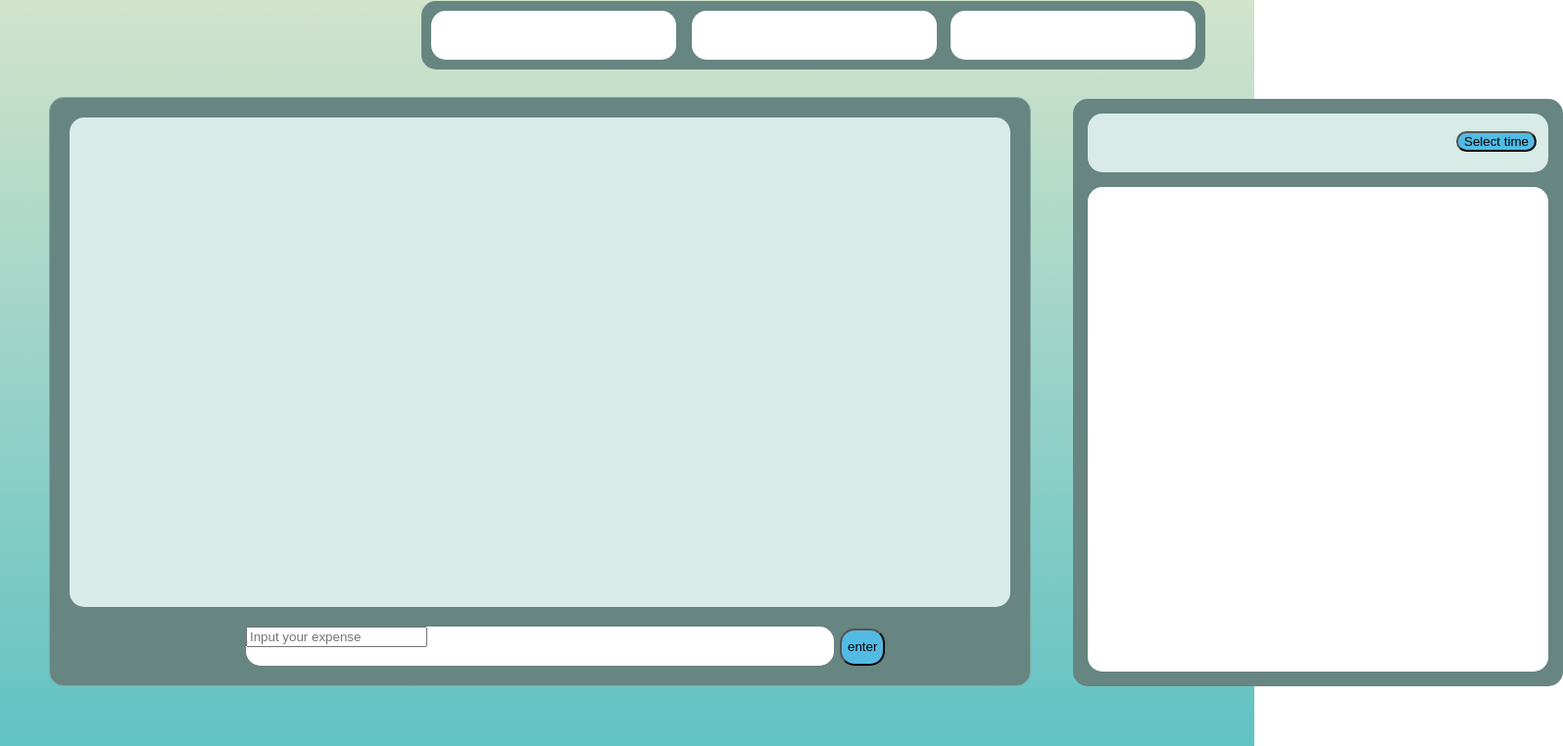
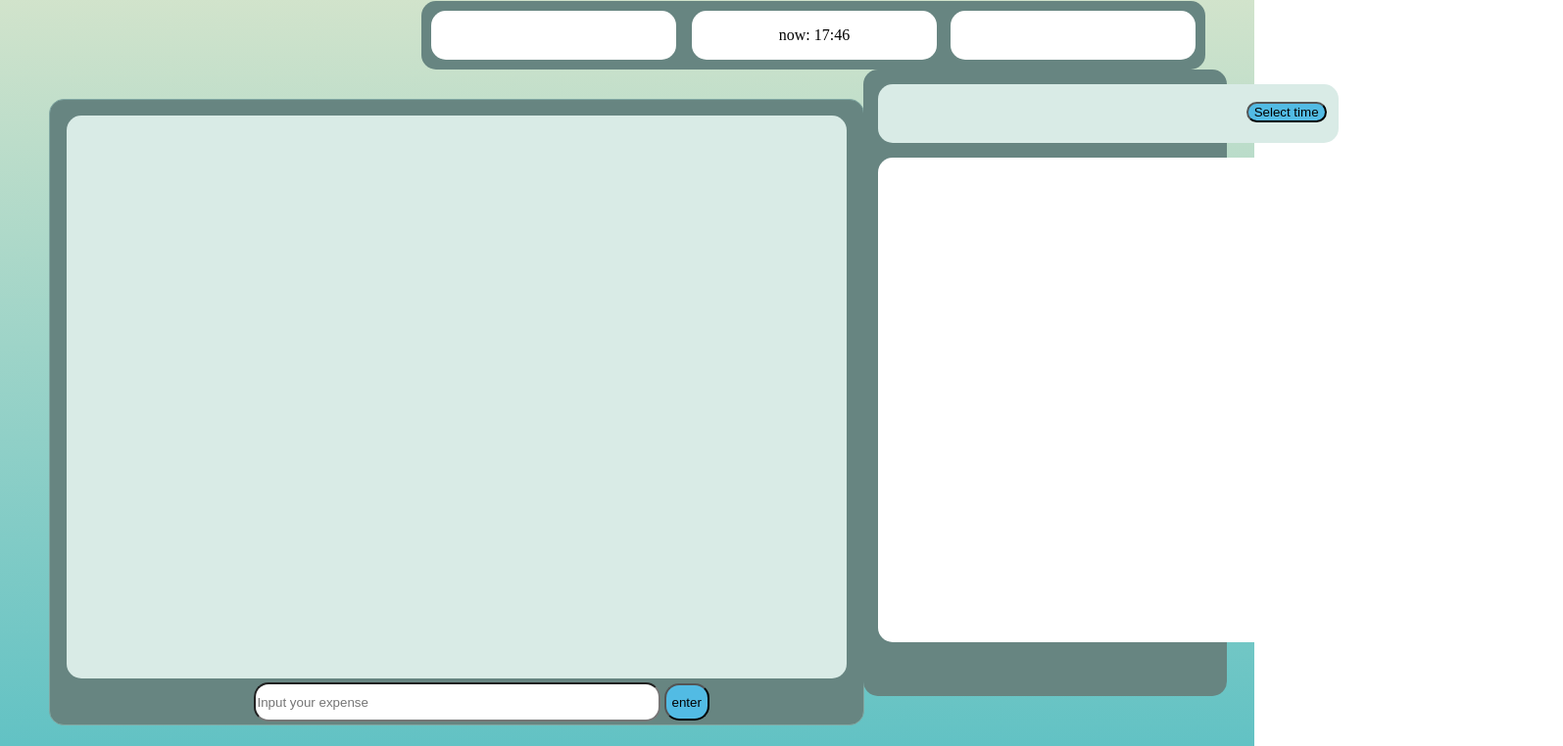
Before and after one commit to joaoezx/Mentoria-Assistente-Financeiro, a website built with Vite: page index.html in a window 1280 px wide. Shown: the part 59-821 px from the top of the page at 98% size, 1595 px wide, since content can reach past the window. Built offline with nearby package versions, Linux system fonts and the light colour scheme.

Commit message:
Task Statics e Renderizar os textos no container principal (ainda tem ajustes de CSS e posição para ajustar, mas ele já renderiza no container)

```diff
--- /dev/null
+++ b/css/calendar.css
@@ -0,0 +1,37 @@
+.tempo {
+    height: 80%;
+    width: 29%;
+    background-color: #678581;
+    border-radius: 15px;
+    position: absolute;
+    top: 16.25vh;
+    left: 68.8vw;
+
+
+}
+
+.period {
+    height: 60px;
+    width: 470px;
+    background-color: rgb(217, 235, 230);
+    margin: 15px;
+    border-radius: 15px;
+
+
+}
+
+.selectTime {
+    position: relative;
+    left: 80%;
+    top: 30%;
+    border-radius: 15px;
+    background-color: #52bbe4;
+}
+
+.extract {
+    height: 495px;
+    width: 470px;
+    border-radius: 15px;
+    margin: 15px;
+    background-color: rgb(255, 255, 255);
+}
--- /dev/null
+++ b/css/inputAndOutput.css
@@ -0,0 +1,73 @@
+
+.inputAndOutput {
+    height: 80%;
+    width: 65%;
+    position: relative;
+    background-color: #678581;
+    border: 1px solid #81a8a3 ;
+    border-radius: 15px;
+    box-shadow: black;
+    top: 10%;
+    left: 50px ;
+    box-sizing: border-box ;
+}
+
+
+.textOutput {
+    height: 90%;
+    width: calc(100% - 4%);
+    position: relative;
+    background-color: rgb(217, 235, 230);
+    overflow-y: auto;
+    overflow-x: hidden;
+    border-radius: 15px;
+    margin: 2%;
+    box-sizing: border-box ;
+
+}
+
+.inputText {
+    height: 40px;
+    width: 50%;
+    position: relative;
+    background-color: rgb(255, 255, 255);
+    margin-left: 25%;
+    bottom: 1.5vh;
+    border-radius: 15px;
+    box-sizing: border-box ;
+
+}
+
+.enterButton {
+    background-color: #52bbe4;
+    border-radius: 15px;
+    height: 38px;
+    position: relative;
+    left:0px ;
+    bottom: 1.5vh;
+    box-sizing: border-box ;
+
+
+
+}
+
+
+.boxOutput {
+    position: relative;
+    background-color: #62c2c4;
+    height: 80px;
+    width: 500px;
+    border-radius: 15px;
+    display: flex;
+    left: 22%;
+    margin: 5%;
+
+
+}
+
+.listExpenses {
+    position: relative;
+    display: block;
+
+
+}
--- /dev/null
+++ b/css/main.css
@@ -0,0 +1,9 @@
+body {
+    margin: 0%;
+    background: linear-gradient(#dae6cc, #62c2c4) no-repeat;
+    display: block;
+    overflow-y: auto;
+    overflow-x: hidden;
+    height: 100vh;
+    width: 100vw;
+}
--- /dev/null
+++ b/css/statics.css
@@ -0,0 +1,51 @@
+.bankBalanceInformations {
+    height: 70px;
+    width: 800px;
+    border-radius: 15px;
+    background-color: #678581;
+    position: absolute;
+    top:60px;
+    right:50px;
+
+
+}
+
+.counter {
+    height: 50px;
+    width: 250px;
+    border-radius: 15px;
+    position: absolute;
+    background-color: rgb(255, 255, 255);
+    margin: 10px;
+    top: 0px;
+
+}
+
+.future {
+    position: absolute;
+    height: 50px;
+    width: 250px;
+    border-radius: 15px;
+    background-color: rgb(255, 255, 255);
+    margin: 10px;
+    top: 0px;
+    left: 266px;
+
+}
+
+.lastInput {
+    position: absolute;
+    height: 50px;
+    width: 250px;
+    border-radius: 15px;
+    background-color: rgb(255, 255, 255);
+    margin: 10px;
+    top: 0px;
+    left: 530px;
+
+}
+
+.bankBalanceInformationsP {
+
+    justify-self: center;
+}
--- a/css/style.css
+++ /dev/null
@@ -1,132 +0,0 @@
-body {
-    margin: 0%;
-    background: linear-gradient(#dae6cc, #62c2c4) no-repeat;
-    display: block;
-    overflow: hidden;
-    height: 100vh;
-    width: 100vw;
-}
-
-.inputAndOutput {
-    height: 600px;
-    width: 1000px;
-    background-color: #678581;
-    border: 1px solid #81a8a3 ;
-    border-radius: 15px;
-    margin: 100px 50px 150px 50px;
-    box-shadow: black;
-}
-
-
-.textOutput {
-    height: 500px;
-    width: 960px;
-    background-color: rgb(217, 235, 230);
-    border-radius: 15px;
-    margin: 20px;
-
-}
-
-.textInput {
-    height: 40px;
-    width: 600px;
-    background-color: rgb(255, 255, 255);
-    margin-left: 200px;
-    border-radius: 15px;
-
-}
-
-.enterButton {
-    background-color: #52bbe4;
-    height: 38px;
-    position: absolute;
-    left:857px ;
-    top: 700.5px;
-    border-radius: 15px;
-
-
-}
-
-.tempo {
-    height: 600px;
-    width: 500px;
-    background-color: #678581;
-    border-radius: 15px;
-    position: absolute;
-    top: 160px;
-    left: 1095px;
-
-
-}
-
-.period {
-    height: 60px;
-    width: 470px;
-    background-color: rgb(217, 235, 230);
-    margin: 15px;
-    border-radius: 15px;
-
-
-}
-
-.selectTime {
-    position: relative;
-    left: 80%;
-    top: 30%;
-    border-radius: 15px;
-    background-color: #52bbe4;
-}
-
-.extract {
-    height: 495px;
-    width: 470px;
-    border-radius: 15px;
-    margin: 15px;
-    background-color: rgb(255, 255, 255);
-}
-
-
-.bankBalanceInformations {
-    height: 70px;
-    width: 800px;
-    border-radius: 15px;
-    background-color: #678581;
-    position: absolute;
-    top:60px;
-    right:50px;
-
-
-}
-
-.balance {
-    height: 50px;
-    width: 250px;
-    border-radius: 15px;
-    background-color: rgb(255, 255, 255);
-    margin: 10px;
-
-}
-
-.future {
-    position: absolute;
-    height: 50px;
-    width: 250px;
-    border-radius: 15px;
-    background-color: rgb(255, 255, 255);
-    margin: 10px;
-    top: 0px;
-    left: 266px;
-
-}
-
-.past {
-    position: absolute;
-    height: 50px;
-    width: 250px;
-    border-radius: 15px;
-    background-color: rgb(255, 255, 255);
-    margin: 10px;
-    top: 0px;
-    left: 530px;
-
-}
--- a/index.html
+++ b/index.html
@@ -1,12 +1,19 @@
 <!DOCTYPE html>
 <html lang="en">
     <head>
+        <meta charset="UTF-8">
+        <meta name="viewport" content="width=device-width, initial-scale=1.0">
         <title>AI personal financial</title>
-        <link rel="stylesheet" href="css/style.css">
+        <link rel="stylesheet" href="css/main.css">
+        <link rel="stylesheet" href="css/statics.css">
+        <link rel="stylesheet" href="css/calendar.css">
+        <link rel="stylesheet" href="css/inputAndOutput.css">
     </head>
 
 
     <body>
+
+
 
 
         <header >
@@ -17,20 +24,30 @@
 
 
         <div id="intputAndOutput" class="inputAndOutput">
-            <div id="input" class="textOutput"></div>
-                <ul id="listExpenses"></ul>
-            <div id="output" class="textInput">
+            <div  class="textOutput">
+                <div>
+                <ul id="listExpenses" class="listExpenses"> </ul>
+            </div>
+            </div>
+
+            <div id="output" >
                 <input type="text" class="inputText" placeholder="Input your expense">
                 <button class="enterButton" id="enterButton">enter</button>
             </div>
         </div>
 
 
-        <section class="bankBalanceInformations">
-            <section class="balance"></section>
-            <section class="future"></section>
-            <section class="past"></section>
-        </section>
+        <div class="bankBalanceInformations">
+            <div class="counter" id="counterDiv">
+                <p id="counterP" class="bankBalanceInformationsP"></p>
+            </div>
+            <div id="time" class="future">
+                <p id="timeP" class="bankBalanceInformationsP" ></p>
+            </div>
+            <div id="lastInput" class="lastInput">
+                <p id="lastInputTimeP" class="bankBalanceInformationsP"></p>
+            </div>
+        </div>
 
 
         <div id="time" class="tempo">
--- a/src/index.js
+++ b/src/index.js
@@ -1,57 +1,92 @@
 // Seleciona o botão "Enter", o campo de input e a área onde serão exibidas as despesas
-const saveTextButton = document.querySelector('.enterButton');
-const userText = document.querySelector('.inputText');
+const saveTextButton = document.querySelector(".enterButton");
+const userText = document.querySelector(".inputText");
 const listExpenses = document.getElementById("listExpenses");
+const counterDiv = document.getElementById("counterP");
+const timeNow = document.getElementById("timeP");
+const lastInputTimeP = document.getElementById("lastInputTimeP");
+
+//contador de despesas
+let counter = 0;
 
 // Retorna a data e hora formatadas no padrão brasileiro (dd/mm/aaaa hh:mm)
 function getTime() {
   const date = new Date();
-    return new Intl.DateTimeFormat('pt-BR', {
-        year: 'numeric',
-        month: '2-digit',
-        day: '2-digit',
-        hour: '2-digit',
-        minute: '2-digit',
+  return new Intl.DateTimeFormat("pt-BR", {
+    year: "numeric",
+    month: "2-digit",
+    day: "2-digit",
+    hour: "2-digit",
+    minute: "2-digit",
   }).format(date);
 }
 
+// Retorna a somente as horas
+function getTimeHour() {
+  const date = new Date();
+  return new Intl.DateTimeFormat("pt-BR", {
+    hour: "2-digit",
+    minute: "2-digit",
+  }).format(date);
+}
+
+//funcão para mostra o tempo de agora
+function timeNowFunction() {
+  timeNow.innerText = `now: ${getTimeHour()}`;
+}
+
+//chamando a função com o intervalo de tempo
+setTimeout(timeNowFunction, 10);
+setInterval(timeNowFunction, 60000);
+
 // Adiciona evento ao botão para salvar a despesa e exibi-la na tela
-saveTextButton.addEventListener('click', () => {
+saveTextButton.addEventListener("click", () => {
   const savedText = userText.value.trim(); // Remove espaços extras
 
   if (savedText) {
     // Salva a despesa no localStorage
-        localStorage.setItem('savedText', savedText);
+    localStorage.setItem("savedText", savedText);
 
     // Cria os elementos para exibir o gasto e a data
+    let divBox = document.createElement("div");
     let expense = document.createElement("p");
-        expense.innerText = `Gasto: R$${savedText}`;
+    expense.innerText = `Expense: R$${savedText}`;
     let date = document.createElement("p");
-        date.innerText = `Data: ${getTime()}`;
+    date.innerText = `Date: ${getTime()}`;
 
     // Adiciona os elementos na lista de despesas
-        listExpenses.appendChild(expense);
-        listExpenses.appendChild(date);
+
+    listExpenses.appendChild(divBox);
+    divBox.appendChild(expense);
+    divBox.appendChild(date);
+
+    divBox.classList.add("boxOutput");
+
+    //inclui o contador de despesas
+    counter++;
+    counterP.innerText = `Number of expenses: ${counter}`;
+
+    lastInputTimeP.innerText = `last expense: ${getTime()}`;
 
     // Limpa o campo de input após o envio
-        userText.value = '';
+    userText.value = "";
   }
 });
 
 // Exibe a despesa salva no localStorage ao recarregar a página
-window.addEventListener('load', () => {
-    const savedText = localStorage.getItem('savedText');
+window.addEventListener("load", () => {
+  const savedText = localStorage.getItem("savedText");
 
   if (savedText) {
     let expense = document.createElement("p");
-        expense.innerText = `Gasto: R$${savedText}`;
+    expense.innerText = `Expense: R$${savedText}`;
     let date = document.createElement("p");
-        date.innerText = `Data: ${getTime()}`;
+    date.innerText = `Date: ${getTime()}`;
 
     listExpenses.appendChild(expense);
     listExpenses.appendChild(date);
 
     // Remove a despesa do localStorage
-        localStorage.removeItem('savedText');
+    localStorage.removeItem("savedText");
   }
 });
```
Lines whose indentation alone changed are shown as unchanged.
